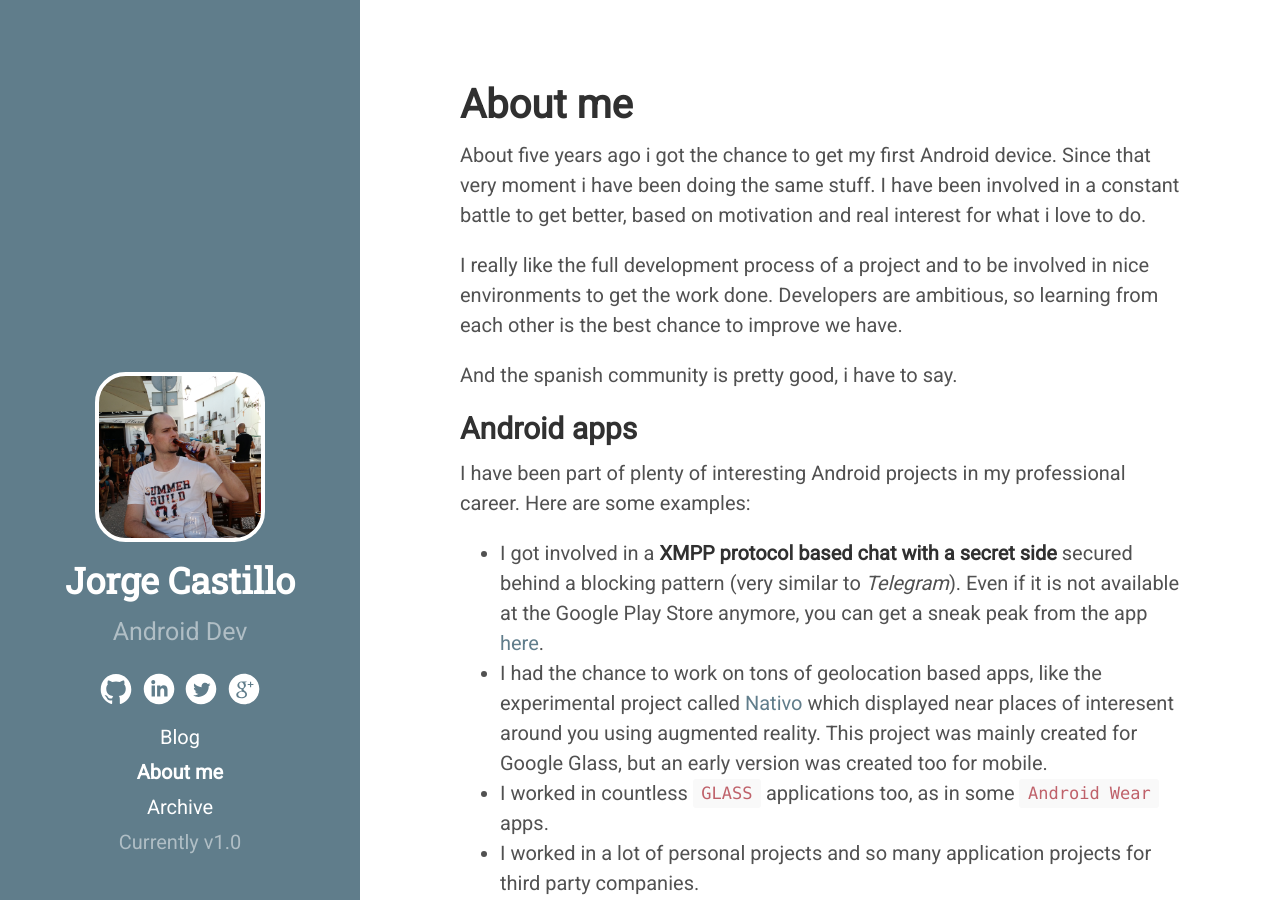
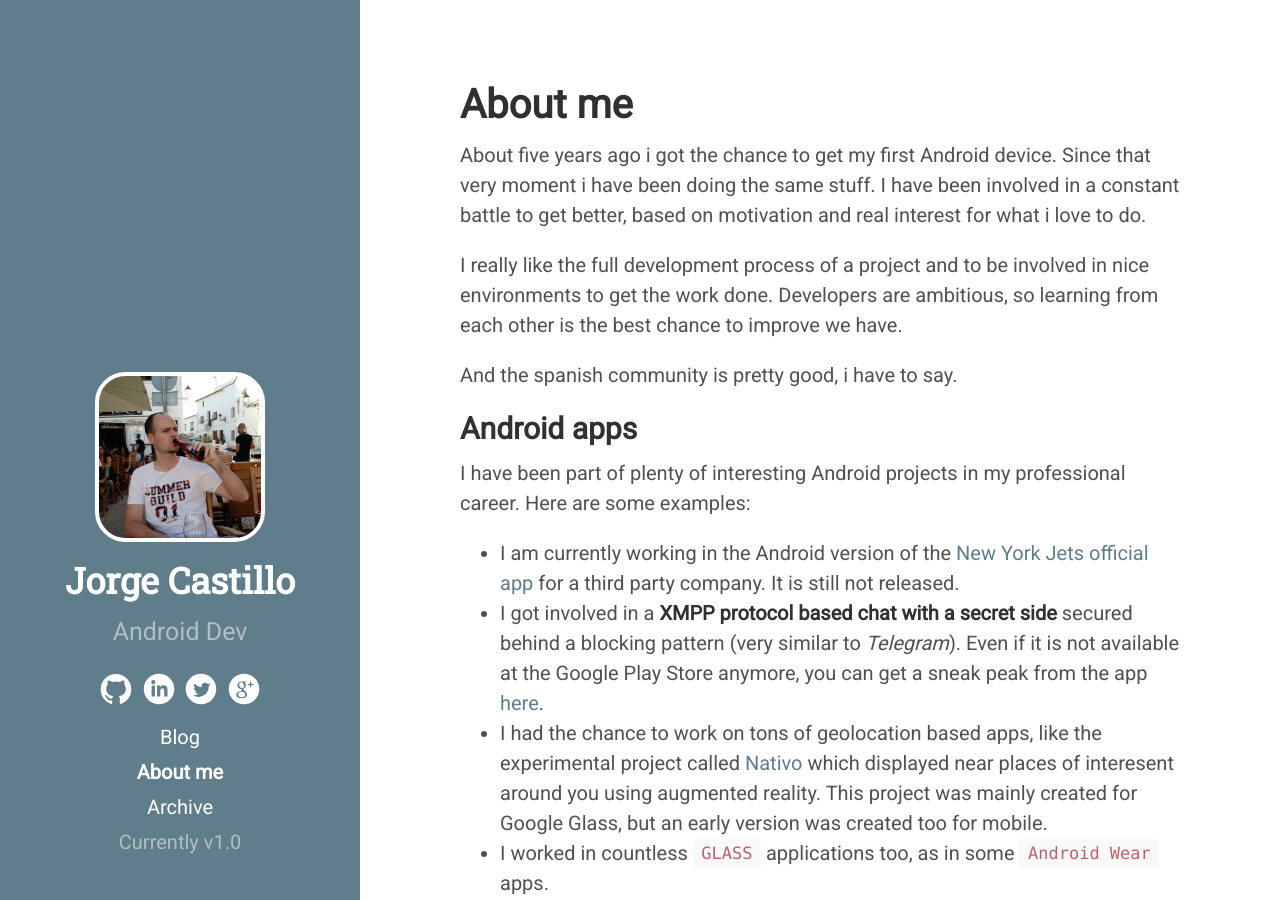
Before and after one commit to raja-ar/jorgecastilloprz.github.io, a Jekyll site: the page built from about.md, in a window 1280 px wide and 900 px high. Built offline with Jekyll 4.4.1, drawn with Linux system fonts in a browser that asks for light colours; Markdown is read by kramdown in place of the engine named in the settings.

Commit message:
up to date.

```diff
--- a/about.md
+++ b/about.md
@@ -17,6 +17,7 @@ And the spanish community is pretty good, i have to say.
 
 I have been part of plenty of interesting Android projects in my professional career. Here are some examples:
 
+* I am currently working in the Android version of the [New York Jets official app](https://itunes.apple.com/us/app/official-new-york-jets/id460494117?mt=8) for a third party company. It is still not released.
 * I got involved in a **XMPP protocol based chat with a secret side** secured behind a blocking pattern (very similar to *Telegram*). Even if it is not available at the Google Play Store anymore, you can get a sneak peak from the app [here](http://www.droiders.com/es/tag/enjoystr-es/).
 * I had the chance to work on tons of geolocation based apps, like the experimental project called [Nativo](https://play.google.com/store/apps/details?id=com.droiders.android.nativovanilla) which displayed near places of interesent around you using augmented reality. This project was mainly created for Google Glass, but an early version was created too for mobile.
 * I worked in countless `GLASS` applications too, as in some `Android Wear` apps.
```
